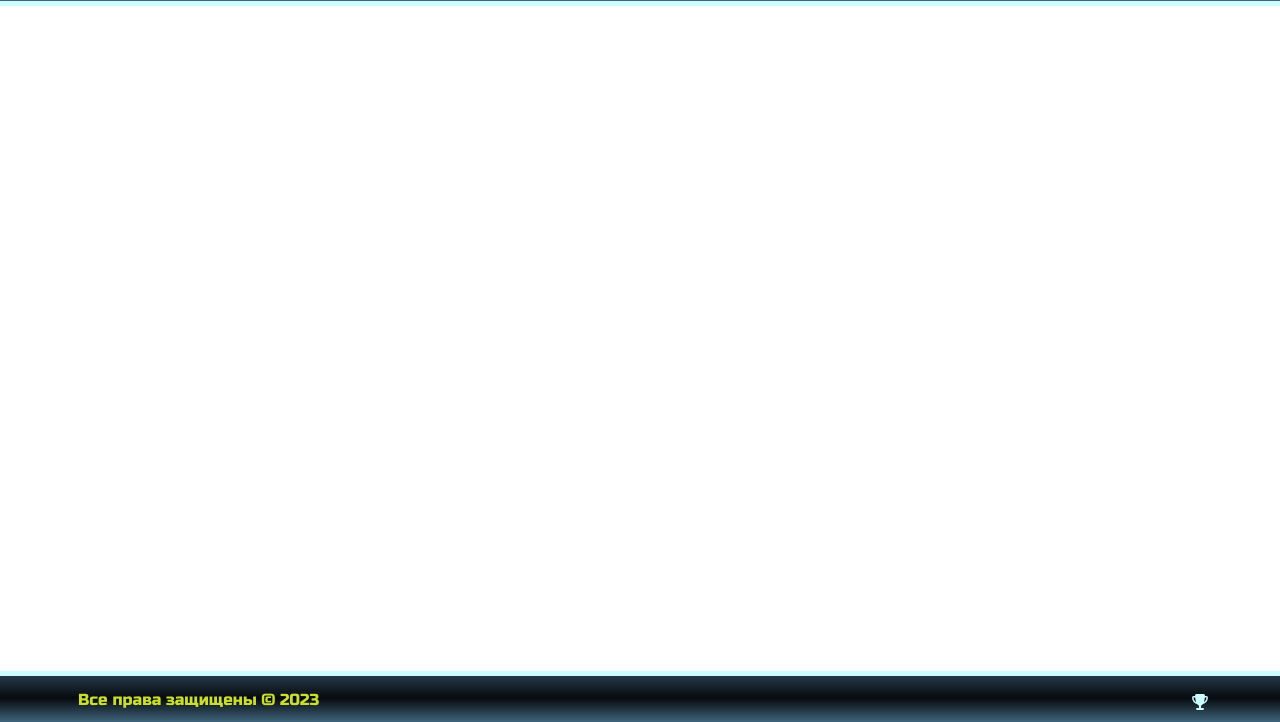
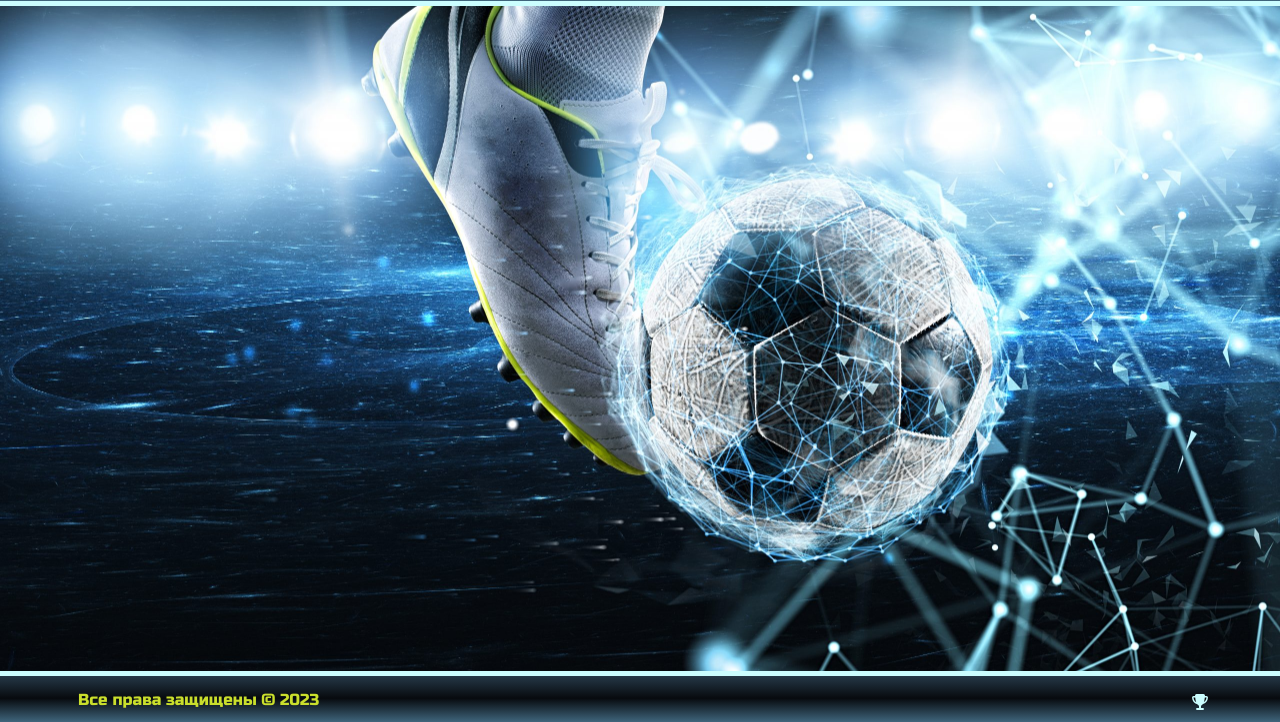
Before and after one commit to ChernDU/git-VS, a plain HTML site: page www/index.html in a window 1280 px wide. Shown: the part 78-800 px from the top of the page. Drawn offline with nearby package versions, Linux system fonts and the light colour scheme.

Commit message:
Add files via upload

```diff
--- a/www/index.html
+++ b/www/index.html
@@ -50,15 +50,17 @@
                     </div>
             </nav>
         </div>
-            <!-- <div class="main" id="main">
-                <button href="enter.html" class="button" id="inBtn"><span class="txtBtn"><a href="" title="Вход">Войти</a></span></button>
+            <div id="img">
+                <!-- <img src="img/logo.jpg" alt=""> -->
+                <!-- <button href="enter.html" class="button" id="inBtn">
+                    <span class="txtBtn">
+                        <a href="" title="Вход">Войти</a>
+                    </span>
+                </button>
+                <div id="clear"><br></div>
+                <span id="txtInBtn">Уже есть аккаунт? Готов обыграть Всех Своих?
+                </span> -->
             </div>
-            <div>
-                <span id="txtInBtn" class="slogan">Уже есть аккаунт? Готов обыграть Всех Своих?</span>
-            </div>
-            <div>
-                <span id="Copyright">Все права защищены &copy; 2023</span>
-            </div> -->
         <footer>
             <div class="flex-cont">
                 <div id="rights">
```
